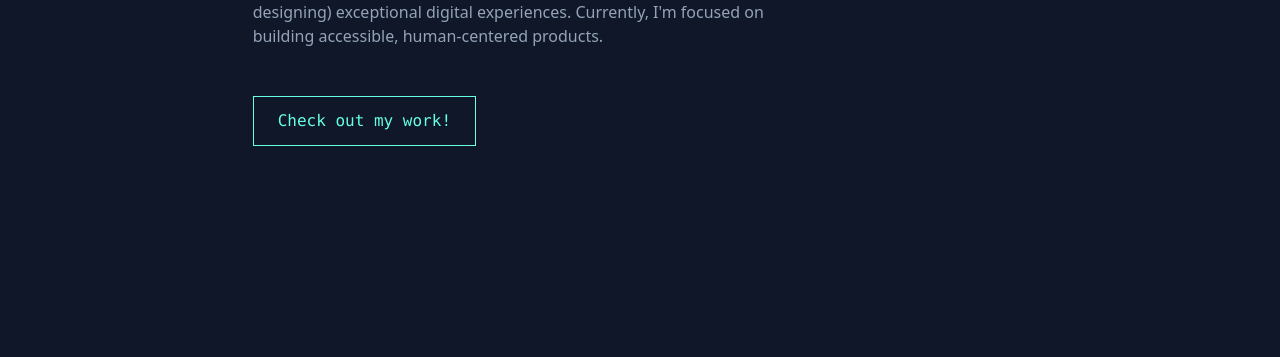
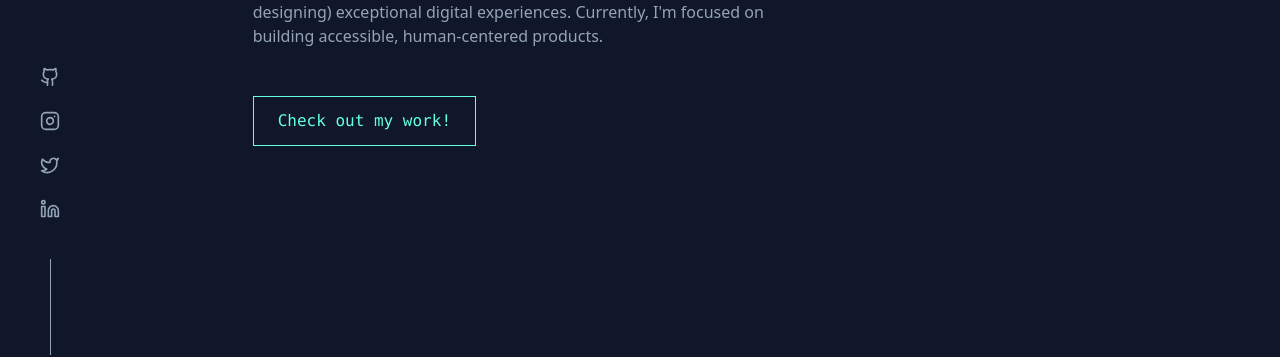
Before and after one commit to rupak1005/Rupak-sPortfolio, a React (Vite) app: page / in a window 1280 px wide. Shown: the part 445-802 px from the top of the page. Built offline with nearby package versions, Linux system fonts and the light colour scheme.

Commit message:
Add social media links
The commit adds social media links to the website.

```diff
--- /dev/null
+++ b/src/components/SocialLinks.tsx
@@ -0,0 +1,46 @@
+
+import { Github, Instagram, Twitter, Linkedin } from 'lucide-react';
+
+const SocialLinks = () => {
+  return (
+    <div className="fixed left-10 bottom-0 hidden md:block">
+      <div className="flex flex-col items-center gap-6">
+        <a
+          href="https://github.com"
+          target="_blank"
+          rel="noopener noreferrer"
+          className="text-muted-foreground hover:text-primary hover:-translate-y-1 transition-all duration-200"
+        >
+          <Github size={20} />
+        </a>
+        <a
+          href="https://instagram.com"
+          target="_blank"
+          rel="noopener noreferrer"
+          className="text-muted-foreground hover:text-primary hover:-translate-y-1 transition-all duration-200"
+        >
+          <Instagram size={20} />
+        </a>
+        <a
+          href="https://twitter.com"
+          target="_blank"
+          rel="noopener noreferrer"
+          className="text-muted-foreground hover:text-primary hover:-translate-y-1 transition-all duration-200"
+        >
+          <Twitter size={20} />
+        </a>
+        <a
+          href="https://linkedin.com"
+          target="_blank"
+          rel="noopener noreferrer"
+          className="text-muted-foreground hover:text-primary hover:-translate-y-1 transition-all duration-200"
+        >
+          <Linkedin size={20} />
+        </a>
+        <div className="w-[1px] h-24 bg-muted-foreground mt-4"></div>
+      </div>
+    </div>
+  );
+};
+
+export default SocialLinks;
--- a/src/pages/Index.tsx
+++ b/src/pages/Index.tsx
@@ -3,6 +3,7 @@ import Navigation from "@/components/Navigation";
 import Hero from "@/components/Hero";
 import Featured from "@/components/Featured";
 import Contact from "@/components/Contact";
+import SocialLinks from "@/components/SocialLinks";
 
 const Index = () => {
   return (
@@ -11,6 +12,7 @@ const Index = () => {
       <Hero />
       <Featured />
       <Contact />
+      <SocialLinks />
     </div>
   );
 };
```
